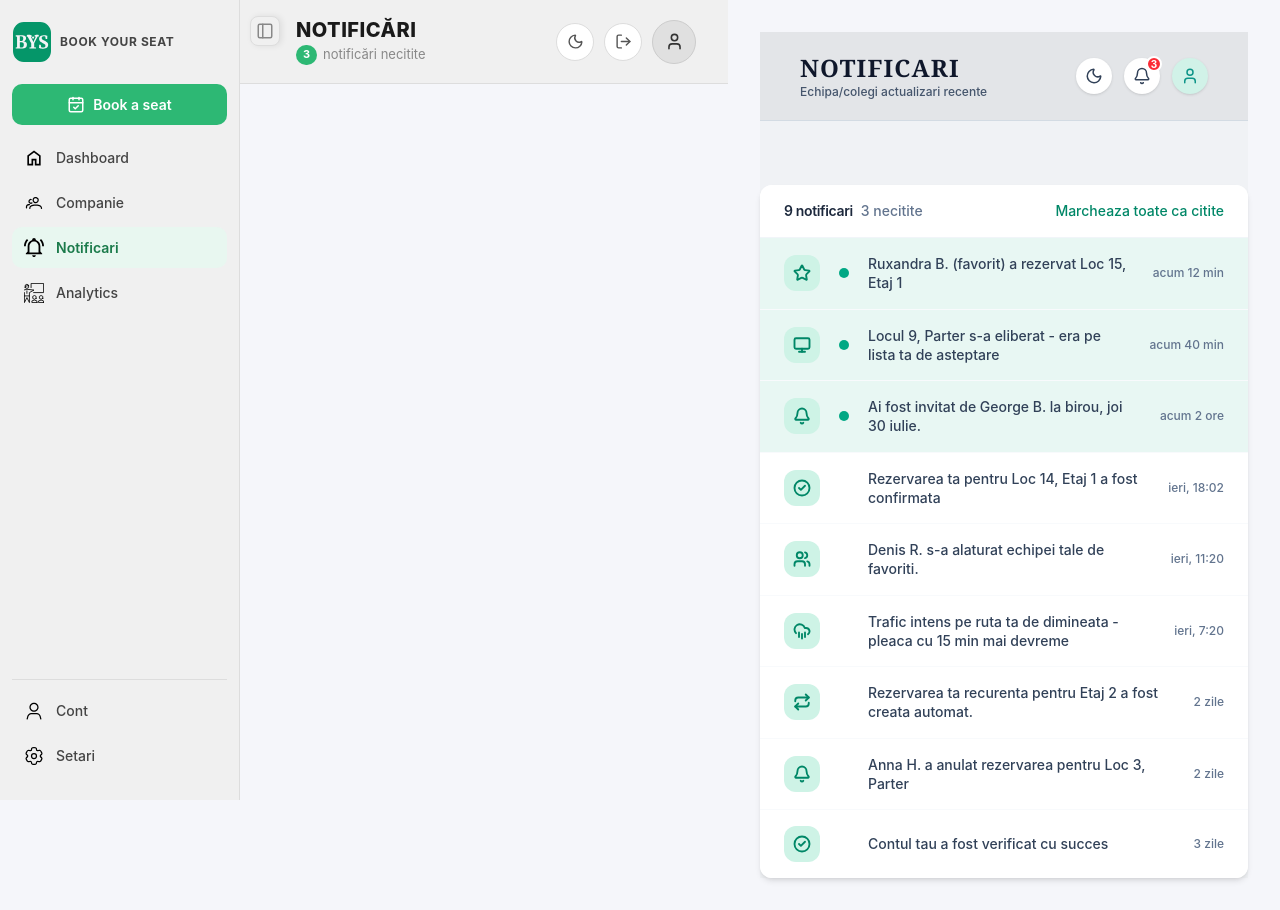
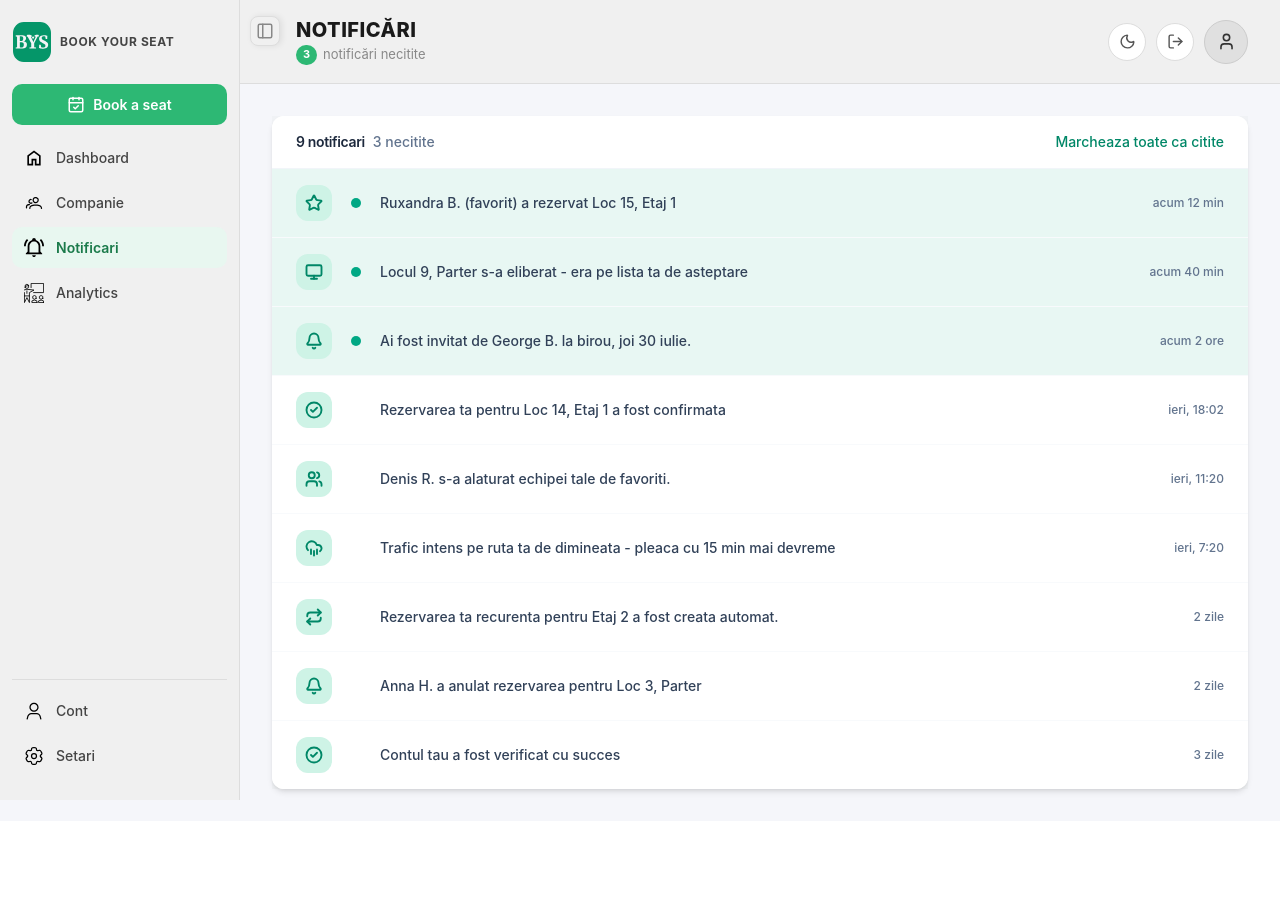
Before and after one commit to DennisRadoi/BookYourSeat-Frontend, a React (Vite) app: page /notificari in a window 1280 px wide. After the commit the page ends 821 px from the top, so only its background shows below. Built offline with nearby package versions, Linux system fonts and the light colour scheme; the HTML template or start-up script is replaced by a standard one.

Commit message:
Rezolvare conflicte

```diff
--- a/src/App.tsx
+++ b/src/App.tsx
@@ -5,16 +5,16 @@ import HomePage from "@/pages/HomePage"
 import SeatsPage from "@/pages/SeatsPage"
 import ContPage from "@/pages/ContPage"
 import CompanyPage from "@/pages/CompanyPage"
-import HomePage from "@/pages/HomePage"
-import SeatsPage from "@/pages/SeatsPage"
 import NotificationsPage from "@/pages/NotificationsPage"
+import AnalyticsPage from "@/pages/AnalyticsPage"
+import SetariPage from "@/pages/SetariPage"
 import Login from "@/pages/Login"
 import ForgotPassword from "@/pages/ForgotPassword"
 import ResetPassword from "@/pages/ResetPassword"
+import Register from "@/pages/Register"
 import "./App.css"
-import Register from "./pages/Register"
 
-/** Shell for authenticated app routes: Sidebar + page content via <Outlet /> */
+/** Shell for authenticated app routes: Sidebar + Navbar + page content via <Outlet /> */
 function AppLayout() {
   return (
     <div className="app-layout">
@@ -22,16 +22,9 @@ function AppLayout() {
       <div className="app-content">
         <Navbar />
         <main className="app-main">
-          <Routes>
-            <Route path="/" element={<HomePage />} />
-            <Route path="/seats" element={<SeatsPage />} />
-            <Route path="/cont" element={<ContPage />} />
-          </Routes>
+          <Outlet />
         </main>
       </div>
-      <main className="app-main">
-        <Outlet />
-      </main>
     </div>
   )
 }
@@ -44,12 +37,16 @@ export default function App() {
       <Route path="/register" element={<Register />} />
       <Route path="/forgot-password" element={<ForgotPassword />} />
       <Route path="/reset-password" element={<ResetPassword />} />
-      {/* Authenticated app routes — wrapped in Sidebar layout */}
+
+      {/* Authenticated app routes — wrapped in Sidebar + Navbar layout */}
       <Route element={<AppLayout />}>
         <Route path="/" element={<HomePage />} />
         <Route path="/seats" element={<SeatsPage />} />
+        <Route path="/cont" element={<ContPage />} />
         <Route path="/companie" element={<CompanyPage />} />
         <Route path="/notificari" element={<NotificationsPage />} />
+        <Route path="/analytics" element={<AnalyticsPage />} />
+        <Route path="/setari" element={<SetariPage />} />
       </Route>
     </Routes>
   )
--- /dev/null
+++ b/src/pages/AnalyticsPage.tsx
@@ -0,0 +1,8 @@
+export default function AnalyticsPage() {
+  return (
+    <div className="placeholder-page">
+      <h2>Analytics</h2>
+      <p>Pagina de analytics va apărea aici.</p>
+    </div>
+  )
+}
--- a/src/pages/CompanyPage.tsx
+++ b/src/pages/CompanyPage.tsx
@@ -46,7 +46,7 @@ export default function CompanyPage() {
 
 
     <section className="min-h-screen bg-[#f7f8fa] text-[#24312f]">
-      <div className="h-[72px] border-b border-[#dde0e2] bg-[#e4e5e6]" aria-label="Header placeholder" />
+
 
       <div className="px-4 py-6 sm:px-6 sm:py-9 lg:px-12 lg:py-10">
         <div className="mb-6 flex flex-col items-stretch gap-3 sm:flex-row sm:items-center">
--- a/src/pages/NotificationsPage.tsx
+++ b/src/pages/NotificationsPage.tsx
@@ -83,43 +83,7 @@ export default function NotificationsPage() {
   const unreadCount = notificationsData.filter((n) => n.isUnread).length
 
   return (
-    <div className="w-full min-h-screen bg-[#F0F2F5] flex flex-col">
-      {}
-      <header className="w-full bg-[#E3E5E8] px-6 sm:px-10 py-5 flex items-center justify-between border-b border-slate-300/60">
-        <div>
-          <h1 className="text-xl sm:text-2xl font-serif font-bold text-slate-900 tracking-wider">
-            NOTIFICARI
-          </h1>
-          <p className="text-xs text-slate-600 font-medium">
-            Echipa/colegi actualizari recente
-          </p>
-        </div>
-
-        <div className="flex items-center gap-3">
-          <button className="w-9 h-9 rounded-full bg-white flex items-center justify-center text-slate-700 shadow-sm">
-            <Moon size={18} />
-          </button>
-
-          <button className="w-9 h-9 rounded-full bg-white flex items-center justify-center text-slate-700 shadow-sm relative">
-            <Bell size={18} />
-            {unreadCount > 0 && (
-              <span className="absolute -top-0.5 -right-0.5 w-4 h-4 bg-red-500 text-white text-[10px] font-bold rounded-full flex items-center justify-center border-2 border-white">
-                {unreadCount}
-              </span>
-            )}
-          </button>
-
-          <button className="w-9 h-9 rounded-full bg-[#D1F2E8] flex items-center justify-center text-[#0D9488] shadow-sm">
-            <User size={18} />
-          </button>
-        </div>
-      </header>
-
-      {}
-      <main className="flex-1 p-4 sm:p-8 max-w-5xl w-full mx-auto">
-      </main>
-
-      {}
+    <div className="w-full bg-[#F0F2F5]">
       <Card className="border-none shadow-md overflow-hidden bg-white rounded-xl">
         <CardHeader className="flex flex-row items-center justify-between border-b border-slate-100 bg-white py-4 px-6 space-y-0">
           <div className="flex items-center gap-2">
--- /dev/null
+++ b/src/pages/SetariPage.tsx
@@ -0,0 +1,8 @@
+export default function SetariPage() {
+  return (
+    <div className="placeholder-page">
+      <h2>Setări</h2>
+      <p>Pagina de setări va apărea aici.</p>
+    </div>
+  )
+}
```
